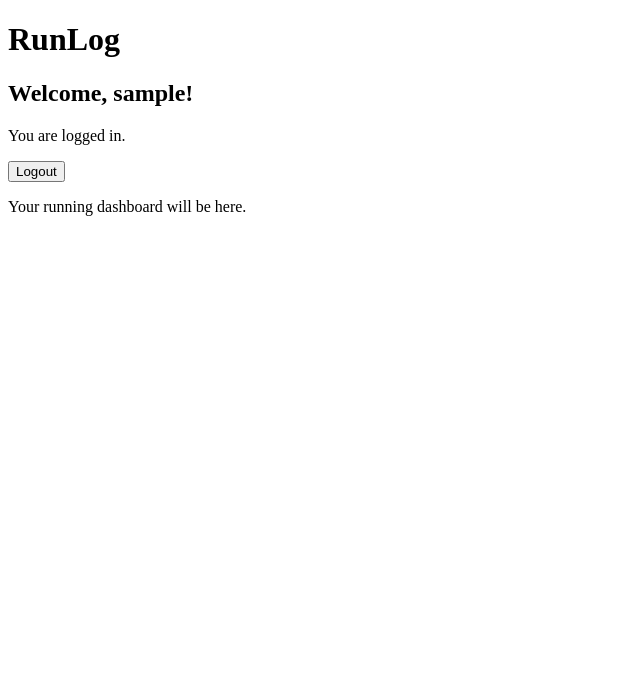
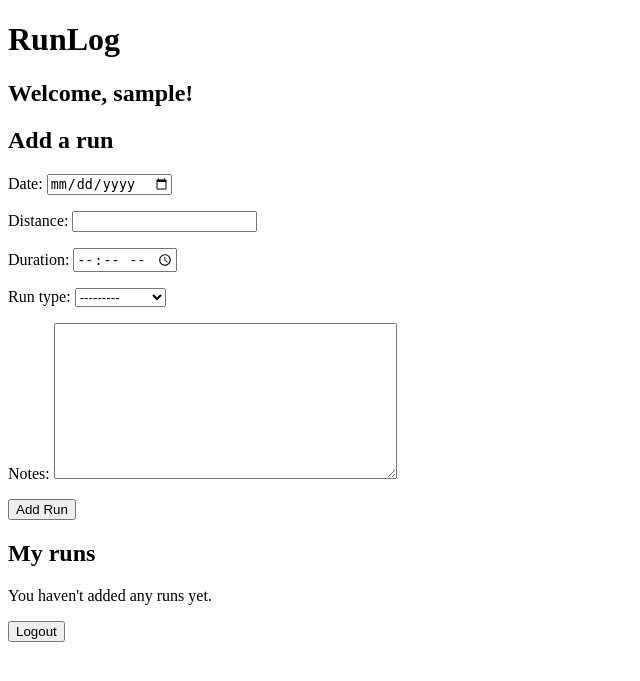
Before and after one commit to m-ejere/runlog, a Django app: page / in a window 1280 px wide. Shown: the top 681 px of the page, without its empty margins (0-640 px from the left). Run offline with Django 5.2, Linux system fonts and the light colour scheme; the visitor is signed in with stand-in values (Sample User, id 1); data that the repository does not hold is empty.

Commit message:
Add run creation and dashboard

```diff
--- a/runlog/settings.py
+++ b/runlog/settings.py
@@ -119,6 +119,7 @@ STATIC_URL = 'static/'
 
 LOGIN_REDIRECT_URL = '/'
 LOGOUT_REDIRECT_URL = '/login/'
+LOGIN_URL = '/login/'
 
 MAILERS = {
     'default': {
--- /dev/null
+++ b/runs/forms.py
@@ -0,0 +1,14 @@
+from django import forms
+from .models import Run
+
+
+class RunForm(forms.ModelForm):
+    class Meta:
+        model = Run
+        fields = ['date', 'distance', 'duration', 'run_type', 'notes']
+        widgets = {
+            'date': forms.DateInput(attrs={'type': 'date'}),
+            'duration': forms.TimeInput(
+                attrs={'type': 'time'}
+            ),
+        }
--- a/runs/views.py
+++ b/runs/views.py
@@ -1,6 +1,10 @@
+from django.contrib.auth import login
+from django.contrib.auth.decorators import login_required
 from django.contrib.auth.forms import UserCreationForm
-from django.contrib.auth import login
 from django.shortcuts import render, redirect
+
+from .forms import RunForm
+from .models import Run
 
 
 def register(request):
@@ -10,12 +14,33 @@ def register(request):
         if form.is_valid():
             user = form.save()
             login(request, user)
-            return redirect('login')
+            return redirect('home')
     else:
         form = UserCreationForm()
 
     return render(request, 'registration/register.html', {'form': form})
 
 
+@login_required
 def home(request):
-    return render(request, 'home.html')
+    if request.method == 'POST':
+        form = RunForm(request.POST)
+
+        if form.is_valid():
+            run = form.save(commit=False)
+            run.user = request.user
+            run.save()
+            return redirect('home')
+    else:
+        form = RunForm()
+
+    runs = Run.objects.filter(user=request.user).order_by('-date')
+
+    return render(
+        request,
+        'home.html',
+        {
+            'form': form,
+            'runs': runs,
+        }
+    )
--- a/templates/home.html
+++ b/templates/home.html
@@ -9,30 +9,43 @@
 
     <h1>RunLog</h1>
 
-    {% if user.is_authenticated %}
-        <h2>Welcome, {{ user.username }}!</h2>
+    <h2>Welcome, {{ user.username }}!</h2>
 
-        <p>You are logged in.</p>
+    <h2>Add a run</h2>
 
-        <form method="post" action="{% url 'logout' %}">
-            {% csrf_token %}
-            <button type="submit">Logout</button>
-        </form>
+    <form method="post">
+        {% csrf_token %}
 
-        <p>Your running dashboard will be here.</p>
+        {{ form.as_p }}
+
+        <button type="submit">Add Run</button>
+    </form>
+
+    <h2>My runs</h2>
+
+    {% if runs %}
+        <ul>
+            {% for run in runs %}
+                <li>
+                    {{ run.date }} -
+                    {{ run.distance }} km -
+                    {{ run.duration }} -
+                    {{ run.get_run_type_display }}
+
+                    {% if run.notes %}
+                        - {{ run.notes }}
+                    {% endif %}
+                </li>
+            {% endfor %}
+        </ul>
     {% else %}
-        <h2>Track your runs simply.</h2>
+        <p>You haven't added any runs yet.</p>
+    {% endif %}
 
-        <p>
-            Keep a record of your running activity in one place.
-        </p>
-
-        <p>
-            <a href="{% url 'login' %}">Login</a>
-            |
-            <a href="{% url 'register' %}">Register</a>
-        </p>
-    {% endif %}
+    <form method="post" action="{% url 'logout' %}">
+        {% csrf_token %}
+        <button type="submit">Logout</button>
+    </form>
 
 </body>
 </html>
```
